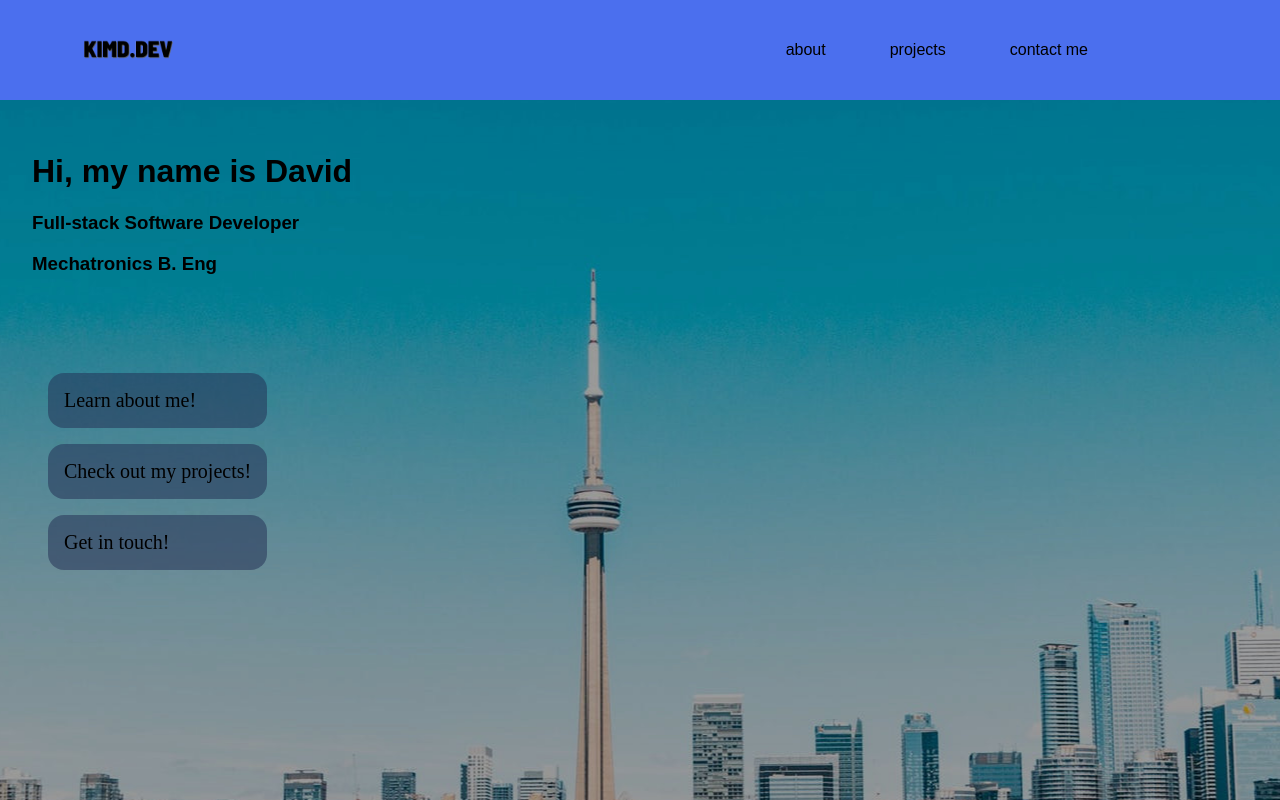
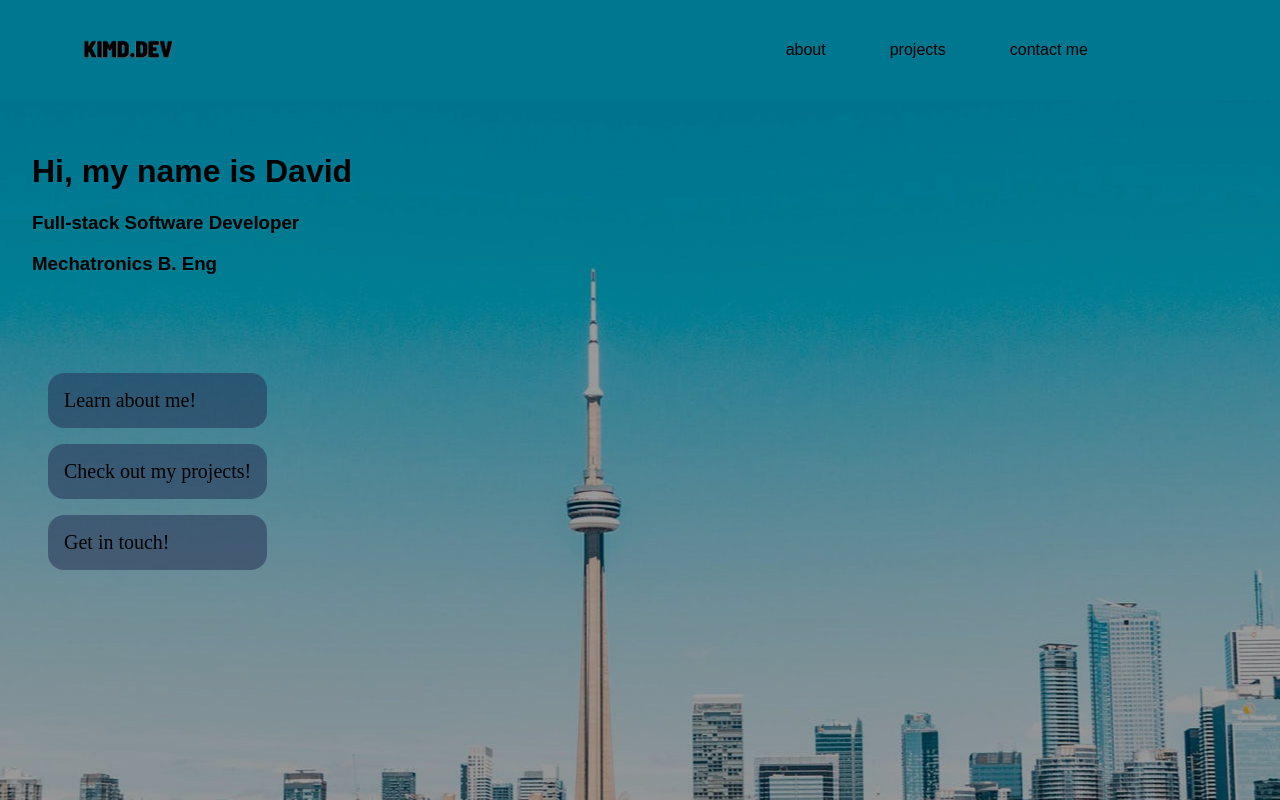
Before and after one commit to kim2552/kimd.dev, a React (Create React App) app: page / in a window 1280 px wide. Shown: the top 800 px of the page. Built offline with nearby package versions, Linux system fonts and the light colour scheme.

Commit message:
changed secondary color

```diff
--- a/src/scss/_variables.scss
+++ b/src/scss/_variables.scss
@@ -26,7 +26,7 @@ $cyan: #6cb2eb;
 
 // Color Scheme
 $primary-color: #007790;//#252D48;
-$secondary-color: #4B6FEE;
+$secondary-color: #007790;
 $tertiary-color: #212c52;//#3C4562;
 
 
```
